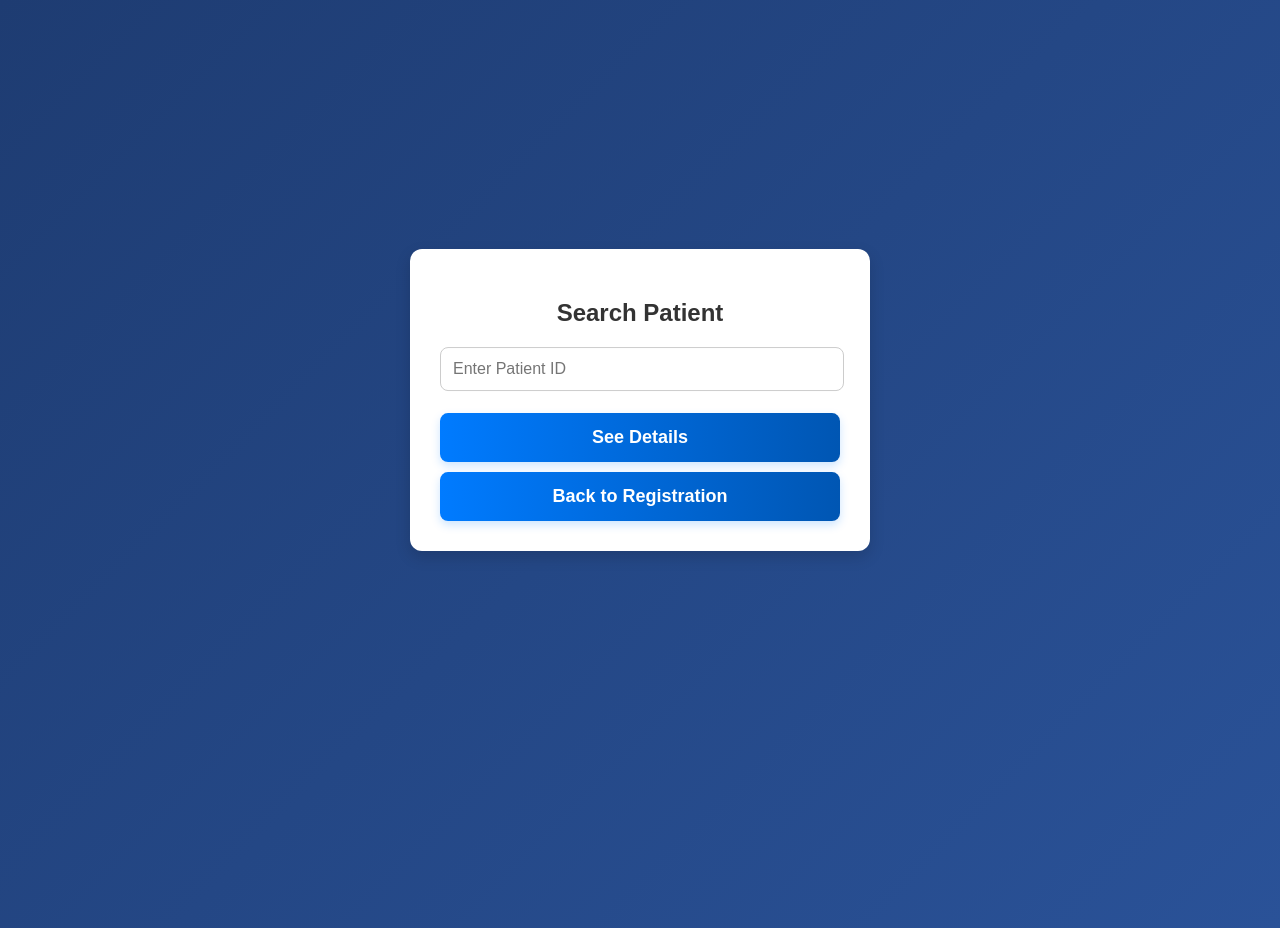
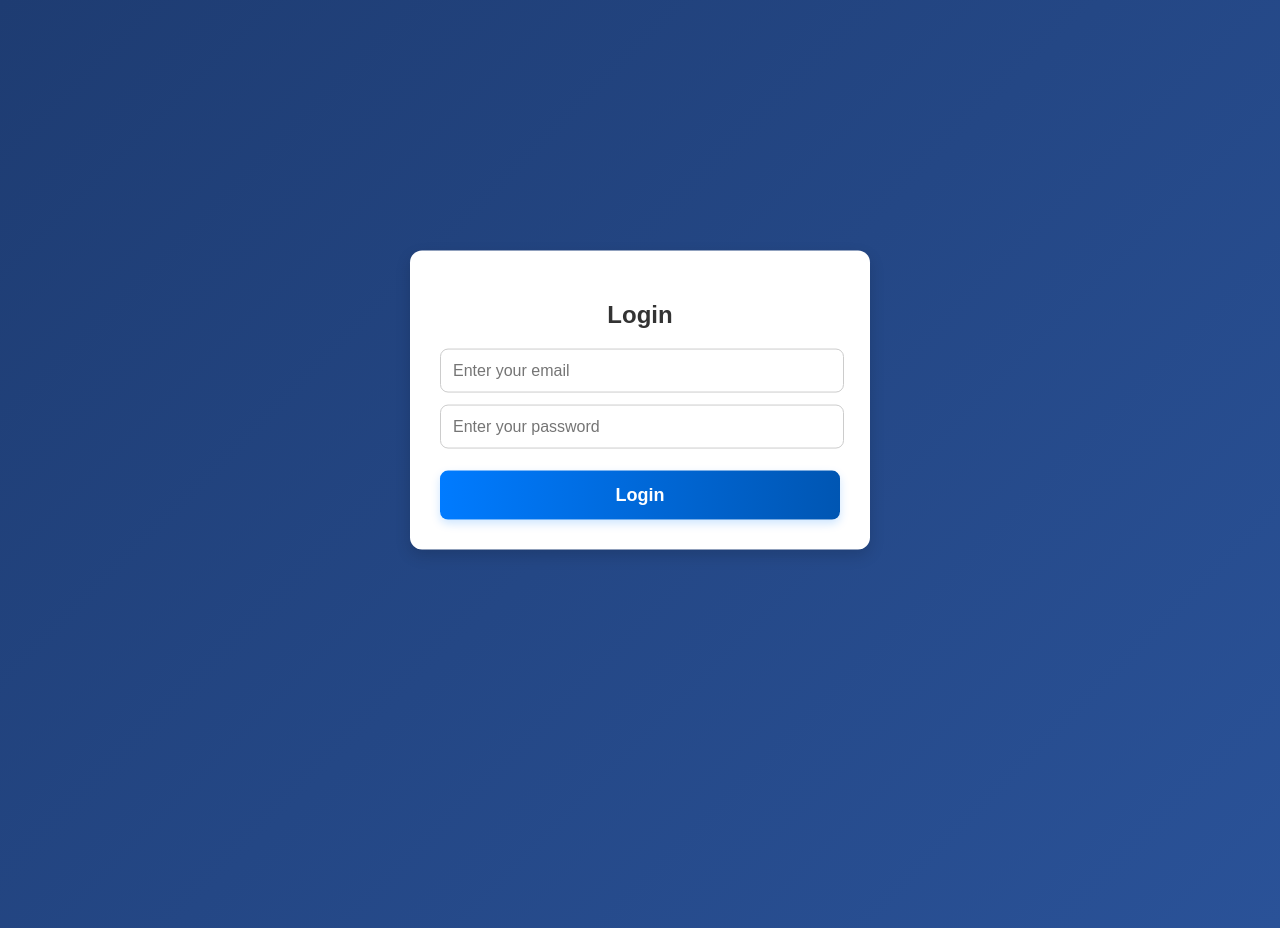
Before and after one commit to sangram72/Hospital_OPD_System, a React (Vite) app: page / in a window 1280 px wide. Built offline with nearby package versions, Linux system fonts and the light colour scheme.

Commit message:
Update Login.jsx

```diff
--- a/src/Components/Login/Login.jsx
+++ b/src/Components/Login/Login.jsx
@@ -1,71 +1,45 @@
-import React, { useEffect, useState } from 'react';
-import { db } from '../../Firebase';
-import { doc, getDoc } from 'firebase/firestore';
+import React, { useState } from 'react';
 import { ToastContainer, toast } from 'react-toastify';
 import 'react-toastify/dist/ReactToastify.css';
 import { useNavigate } from "react-router-dom";
+import { getAuth, signInWithEmailAndPassword } from "firebase/auth";
+import { useAuth } from "../../AuthContext";
 import './Login.css';
 import loadingGif from '../../assets/loading.gif';
 
 function Login() {
   const navigate = useNavigate();
-  const [search, setSearch] = useState('');
+  const { login } = useAuth();
+  const [email, setEmail] = useState('');
+  const [password, setPassword] = useState('');
   const [loading, setLoading] = useState(false);
-  const prefix = 'PAT-';
 
-  useEffect(() => {
-    // Redirect to dashboard if already logged in
-    if (localStorage.getItem('token')) {
-      navigate('/Dash', { replace: true });
-    }
-
-    // Disable back button
-    window.history.pushState(null, null, window.location.pathname);
-    window.addEventListener('popstate', () => {
-      window.history.pushState(null, null, window.location.pathname);
-    });
-
-    return () => {
-      window.removeEventListener('popstate', () => {});
-    };
-  }, [navigate]);
-
-  async function fetchPatientDetails() {
-    const patientId = prefix + search.trim();
-
-    if (!search.trim()) {
-      toast.error('Please enter a valid Patient ID');
+  const handleLogin = async () => {
+    if (!email || !password) {
+      toast.error("Please enter both email and password!");
       return;
     }
 
     setLoading(true);
 
     try {
-      const patientRef = doc(db, 'patients', patientId);
-      const patientSnap = await getDoc(patientRef);
+      const auth = getAuth();
+      const userCredential = await signInWithEmailAndPassword(auth, email, password);
+      const user = userCredential.user;
 
-      if (patientSnap.exists()) {
-        const patientData = { id: patientId, ...patientSnap.data() };
+      const token = await user.getIdToken();
 
-        // Generate a simple token (e.g., patient ID + timestamp)
-        const token = `${patientId}-${Date.now()}`;
+      login(token, { email: user.email, uid: user.uid });
 
-        // Store the token in localStorage
-        localStorage.setItem('token', token);
-        localStorage.setItem('patientData', JSON.stringify(patientData));
-
-        toast.success("Login successful!");
-        setTimeout(() => navigate("/Dash", { replace: true }), 500);
-      } else {
-        toast.error('Patient ID not found!');
-      }
+      toast.success("Login successful!");
+      setTimeout(() => navigate("/Dash", { replace: true }), 500);
     } catch (error) {
-      console.error("Error fetching patient details:", error);
-      toast.error("Failed to retrieve patient details");
+      console.error("Error signing in:", error);
+      toast.error("Failed to log in. Please check your credentials.");
     } finally {
       setLoading(false);
     }
-  }
+  };
 
   return (
     <div className="container">
@@ -75,23 +49,29 @@ function Login() {
         </div>
       )}
 
-      <h2>Search Patient</h2>
+      <h2>Login</h2>
       <div className="input-wrapper">
         <input
           className="input-field"
-          placeholder="Enter Patient ID"
-          value={search}
-          onChange={(e) => setSearch(e.target.value)}
+          type="email"
+          placeholder="Enter your email"
+          value={email}
+          onChange={(e) => setEmail(e.target.value)}
         />
       </div>
 
-      <button onClick={fetchPatientDetails} disabled={loading}>
-        {loading ? "Loading..." : "See Details"}
-      </button>
+      <div className="input-wrapper">
+        <input
+          className="input-field"
+          type="password"
+          placeholder="Enter your password"
+          value={password}
+          onChange={(e) => setPassword(e.target.value)}
+        />
+      </div>
 
-      {/* 🔙 Back to Registration Button */}
-      <button className="back-button" onClick={() => navigate("/")}>
-        Back to Registration
+      <button onClick={handleLogin} disabled={loading}>
+        {loading ? "Loading..." : "Login"}
       </button>
 
       <ToastContainer position="top-center" autoClose={3000} closeButton={false} />
```
